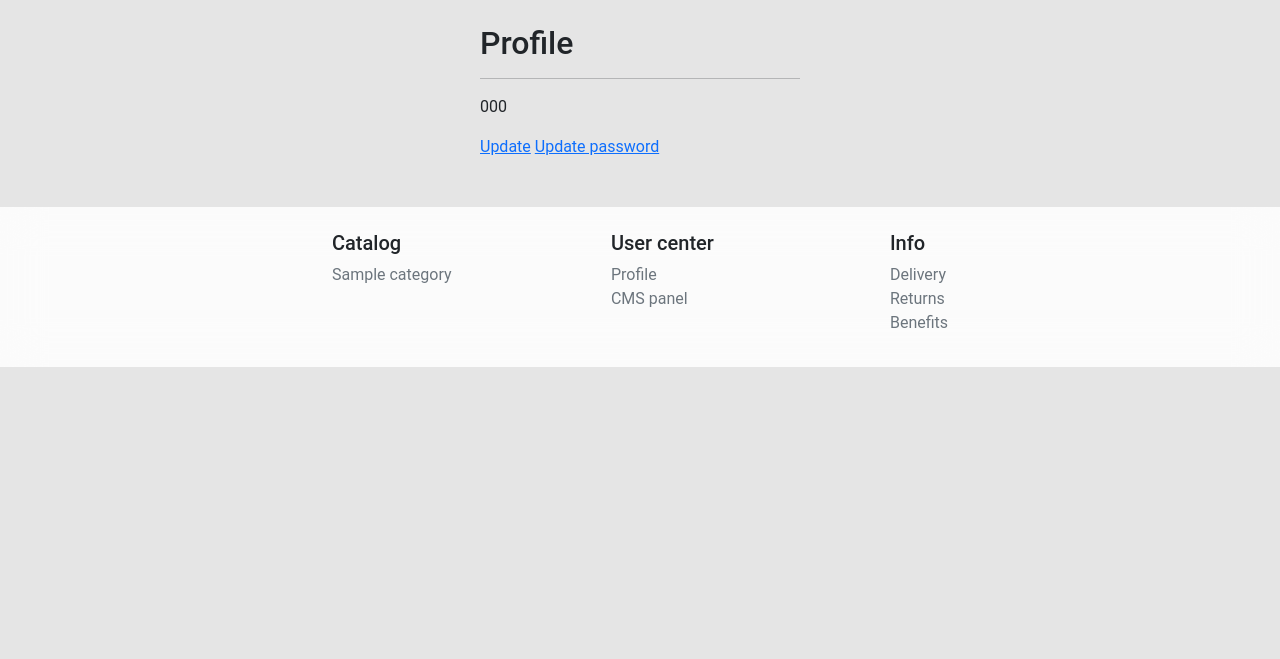
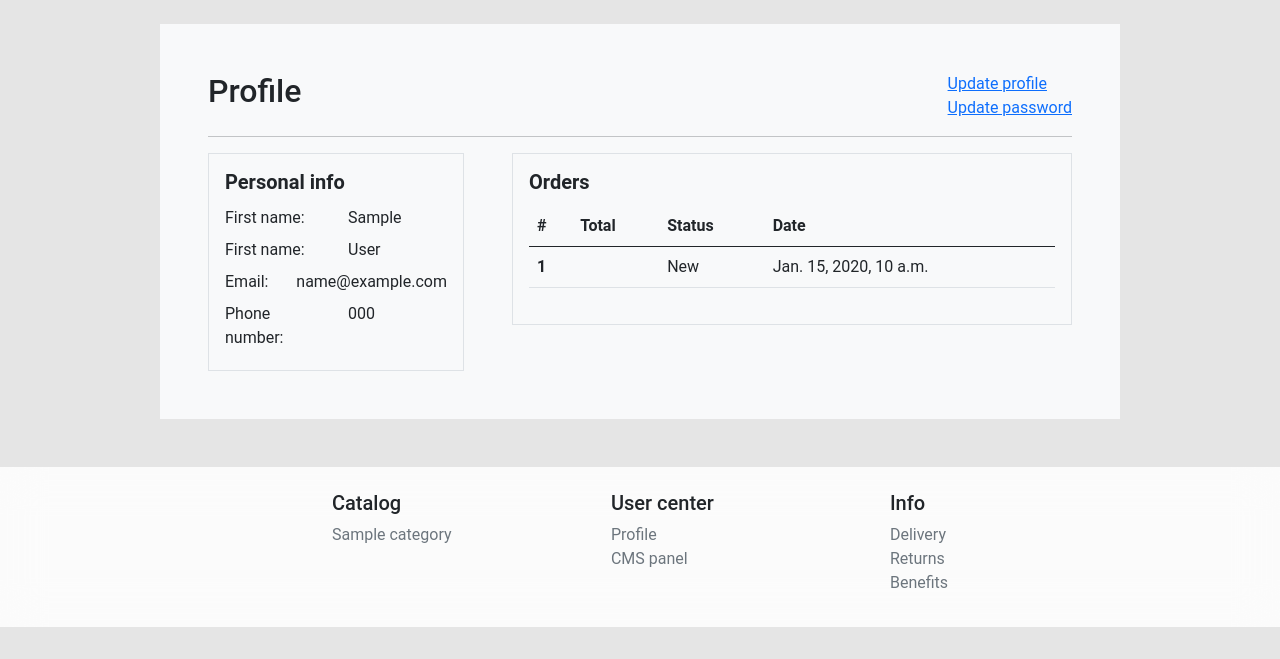
Before and after one commit to nvrmndmnm/shop, a Django app: page /accounts/profile/ in a window 1280 px wide. Shown: the part 71-730 px from the top of the page. Run offline with Django 3.2, Linux system fonts and the light colour scheme; a user stored in the database is signed in; tables that the repository leaves empty hold one stand-in row (values such as "Sample post"); some libraries are stand-ins or nearby versions.

Commit message:
Updated user profile page, adjusted styles of forms

```diff
--- a/source/accounts/templates/detail.html
+++ b/source/accounts/templates/detail.html
@@ -1,11 +1,82 @@
 {% extends 'base.html' %}
-{% block title %}Sign up{% endblock %}
+{% block title %}User profile{% endblock %}
 {% block content %}
-    <div class="w-25 mx-auto mt-4">
-        <h2>Profile</h2>
+    <div class="w-75 mx-auto mt-4 bg-light p-5">
+        <div class="d-flex justify-content-between">
+            <h2>Profile</h2>
+            <div class="d-flex flex-column">
+                <a href="{% url 'accounts:update' %}">Update profile</a>
+                <a href="{% url 'accounts:update_password' %}">Update password</a>
+            </div>
+        </div>
         <hr>
-        <p>{{ user_obj.phone_number }}</p>
-    <a href="{% url 'accounts:update' %}">Update</a>
-    <a href="{% url 'accounts:update_password' %}">Update password</a>
+        <div class="row g-5">
+            <div class="col col-4">
+                <div class="p-3 border bg-light">
+                    <h5 class="fw-bold">Personal info</h5>
+                    <div class="row py-1">
+                        <div class="col">
+                            <label>First name:</label>
+                        </div>
+                        <div class="col">
+                            {{ user_obj.first_name }}
+                        </div>
+                    </div>
+                    <div class="row py-1">
+                        <div class="col">
+                            <label>First name:</label>
+                        </div>
+                        <div class="col">
+                            {{ user_obj.last_name }}
+                        </div>
+                    </div>
+                    <div class="row py-1">
+                        <div class="col">
+                            <label>Email:</label>
+                        </div>
+                        <div class="col">
+                            {{ user_obj.email }}
+                        </div>
+                    </div>
+                    <div class="row py-1">
+                        <div class="col">
+                            <label>Phone number:</label>
+                        </div>
+                        <div class="col">
+                            {{ user_obj.phone_number }}
+                        </div>
+                    </div>
+                </div>
+            </div>
+            <div class="col">
+                <div class="p-3 border bg-light">
+                    <h5 class="fw-bold">Orders</h5>
+                    <div class="row py-1">
+                        <div class="col">
+                            <table class="table">
+                                <thead>
+                                <tr>
+                                    <th scope="col">#</th>
+                                    <th scope="col">Total</th>
+                                    <th scope="col">Status</th>
+                                    <th scope="col">Date</th>
+                                </tr>
+                                </thead>
+                                <tbody>
+                                {% for order in user_orders %}
+                                    <tr>
+                                        <th scope="row">{{ order.id }}</th>
+                                        <td>{{ order.get_total }}</td>
+                                        <td>{{ order.status.title }}</td>
+                                        <td>{{ order.time_created }}</td>
+                                    </tr>
+                                {% endfor %}
+                                </tbody>
+                            </table>
+                        </div>
+                    </div>
+                </div>
+            </div>
+        </div>
     </div>
 {% endblock %}
--- a/source/accounts/templates/registration/login.html
+++ b/source/accounts/templates/registration/login.html
@@ -1,6 +1,5 @@
 {% extends 'base.html' %}
 {% load static %}
-
 {% block title %}Sign in{% endblock %}
 {% block content %}
     <div class="w-25 mx-auto mt-4 bg-light p-5">
--- a/source/accounts/templates/registration/register.html
+++ b/source/accounts/templates/registration/register.html
@@ -1,7 +1,7 @@
 {% extends 'base.html' %}
 {% block title %}Sign up{% endblock %}
 {% block content %}
-    <div class="w-25 mx-auto mt-4">
+    <div class=" mx-auto mt-4 bg-light p-5" style="width: 26%">
         <h2>Sign up</h2>
         <hr>
         <form action="{% url 'accounts:register' %}?next={{ request.GET.next }}"
--- a/source/accounts/templates/update_password.html
+++ b/source/accounts/templates/update_password.html
@@ -3,8 +3,8 @@
 
 {% block title %}Update password{% endblock %}
 {% block content %}
-    <div class="w-25 mx-auto mt-4">
-        <h2>Update Password</h2>
+    <div class="mx-auto mt-4 bg-light p-5" style="width: 28%">
+        <h2>Update password</h2>
         <hr>
         <form action="{% url 'accounts:update_password' %}?next={{ next }}"
               method="post" class="text-center" enctype="multipart/form-data" novalidate>
--- a/source/accounts/templates/update_profile.html
+++ b/source/accounts/templates/update_profile.html
@@ -1,10 +1,10 @@
 {% extends 'base.html' %}
 {% load static %}
 
-{% block title %}Sign in{% endblock %}
+{% block title %}Update profile{% endblock %}
 {% block content %}
-    <div class="w-25 mx-auto mt-4">
-        <h2>Update Profile</h2>
+    <div class="w-25 mx-auto mt-4 bg-light p-5">
+        <h2>Update profile</h2>
         <hr>
         <form action="{% url 'accounts:update' %}?next={{ next }}"
               method="post" class="text-center" enctype="multipart/form-data" novalidate>
--- a/source/accounts/views.py
+++ b/source/accounts/views.py
@@ -5,6 +5,7 @@
 from django.urls import reverse
 from django.views.generic import CreateView, DetailView, UpdateView
 from accounts.forms import CustomUserCreationForm, CustomUserChangeForm
+from cart.models import Order
 
 
 class UserCreateView(CreateView):
@@ -34,6 +35,14 @@
     def get_object(self, queryset=None):
         return self.request.user
 
+    def get_context_data(self, **kwargs):
+        context = super().get_context_data()
+        context['user_orders'] = self.get_user_orders()
+        return context
+
+    def get_user_orders(self):
+        return Order.objects.filter(user=self.get_object())
+
 
 class UserUpdateView(LoginRequiredMixin, UpdateView):
     model = get_user_model()
@@ -44,11 +53,11 @@
         return self.request.user
 
     def get_success_url(self):
-        return reverse('accounts:profile', kwargs={'pk': self.object.pk})
+        return reverse('accounts:profile')
 
 
 class UserPasswordChangeView(PasswordChangeView):
     template_name = 'update_password.html'
 
     def get_success_url(self):
-        return reverse('accounts:profile', kwargs={'pk': self.request.user.pk})
+        return reverse('accounts:profile')
--- a/source/storefront/static/css/main.css
+++ b/source/storefront/static/css/main.css
@@ -142,3 +142,12 @@
     opacity: 0.8;
     cursor: pointer;
 }
+.form-error {
+    color: #ff3535;
+    margin: -10px 0 10px 60%;
+    font-size: 14px;
+}
+.field-error {
+    border: solid 1px #ff3535;
+    box-shadow: #ff3535 0 0 3px;
+}
```
Also changed, not shown: source/accounts/models.py (line endings or trailing spaces).
